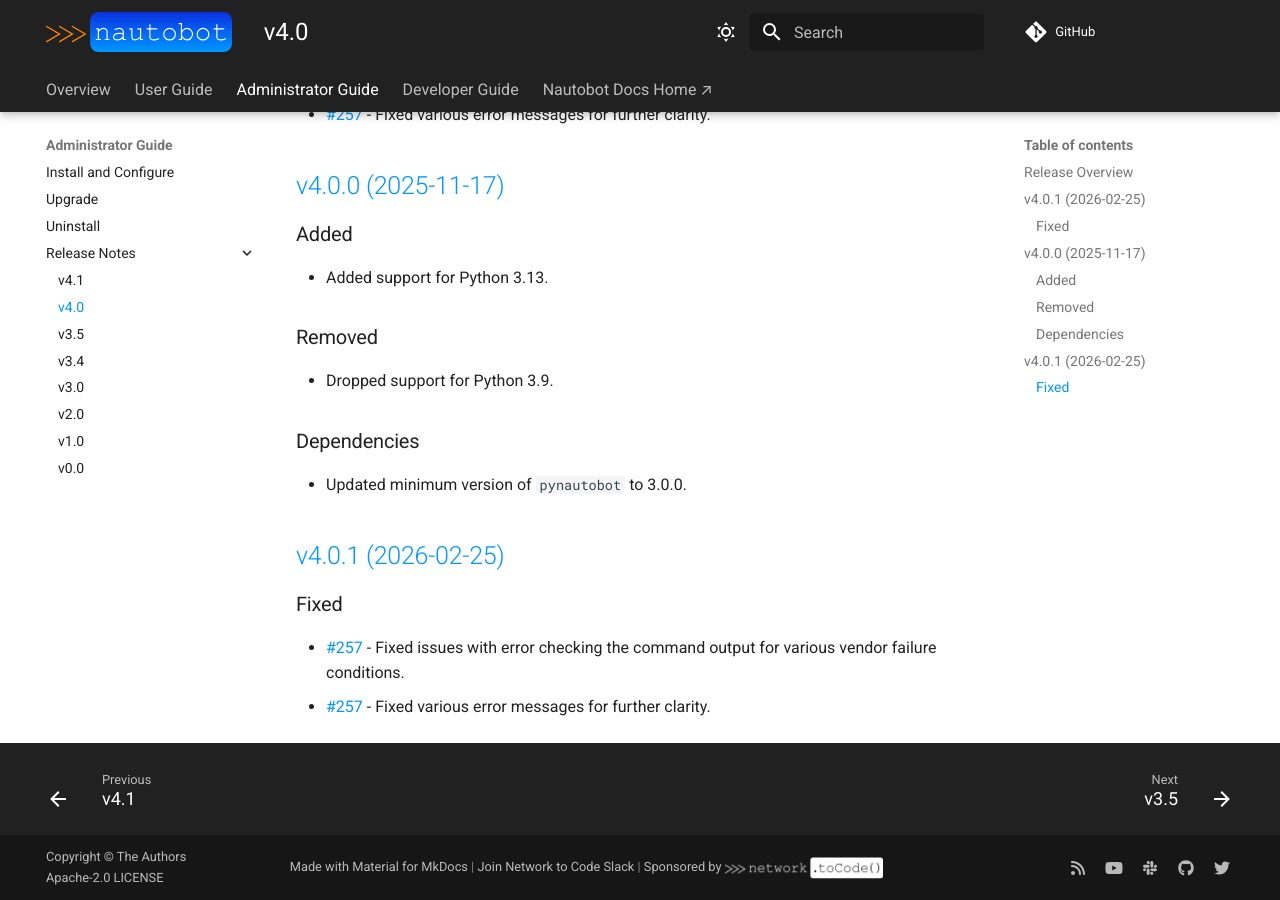
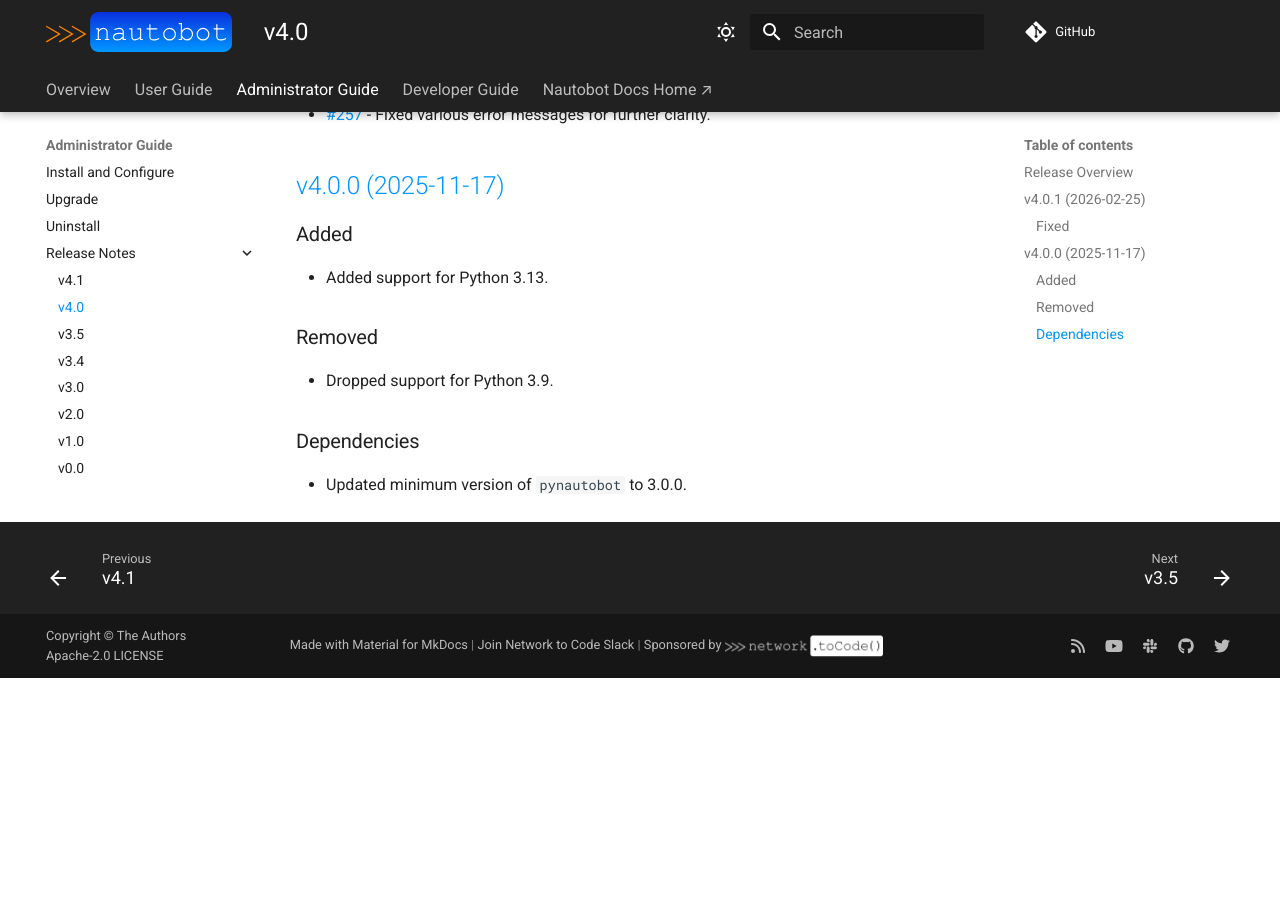
Before and after one commit to nautobot/nornir-nautobot, an MkDocs documentation site: the page built from docs/admin/release_notes/version_4.0.md, in a window 1280 px wide and 900 px high, scrolled down 539 px. Built offline with MkDocs 1.6.1 and Material for MkDocs 9.7.7, drawn with Linux system fonts in a browser that asks for light colours; comment, search, counter and statistics services are not loaded; after the commit the page ends 1217 px from its top, so only the background shows below that.

Commit message:
Fix to 4.0.1 docs duplicating information (#271)

```diff
--- a/docs/admin/release_notes/version_4.0.md
+++ b/docs/admin/release_notes/version_4.0.md
@@ -7,6 +7,7 @@
 
 - Dropped support for Python 3.9.
 - Added support for Python 3.13.
+
 ## [v4.0.1 (2026-02-25)](https://github.com/networktocode/nornir-nautobot/releases/tag/v4.0.1)
 
 ### Fixed
@@ -27,10 +28,3 @@
 ### Dependencies
 
 - Updated minimum version of `pynautobot` to 3.0.0.
-
-## [v4.0.1 (2026-02-25)](https://github.com/networktocode/nornir-nautobot/releases/tag/v4.0.1)
-
-### Fixed
-
-- [#257](https://github.com/nautobot/nornir-nautobot/issues/257) - Fixed issues with error checking the command output for various vendor failure conditions.
-- [#257](https://github.com/nautobot/nornir-nautobot/issues/257) - Fixed various error messages for further clarity.
```
Also changed, not shown: 1 other file.
